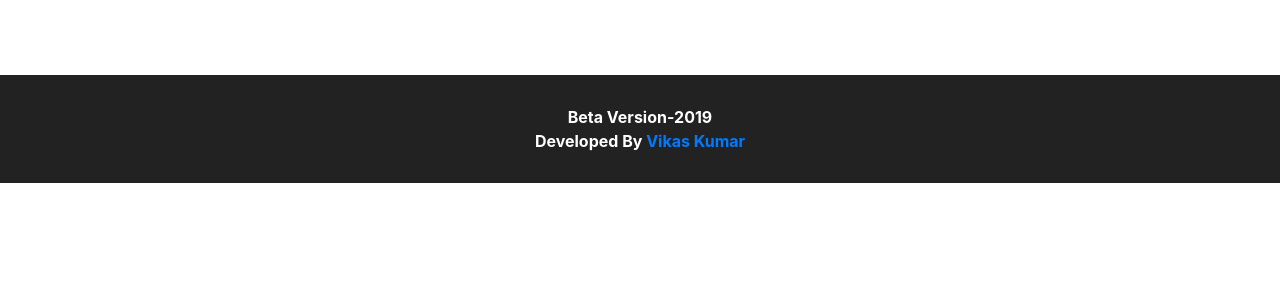
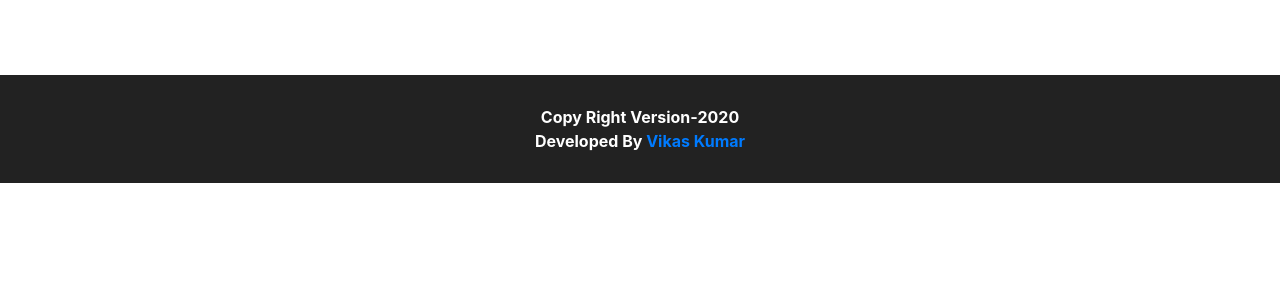
Before and after one commit to vikas84ml/web_car, a Flask app: page / in a window 1280 px wide. Shown: the part 493-800 px from the top of the page. Run offline with Flask 2, Linux system fonts and the light colour scheme; some libraries are stand-ins or nearby versions.

Commit message:
Update import.html

```diff
--- a/templates/import.html
+++ b/templates/import.html
@@ -4,7 +4,7 @@
     <meta charset="UTF-8">
     <meta name="viewport" content="width=device-width, initial-scale=1.0">
     <meta http-equiv="X-UA-Compatible" content="ie=edge">
-    <title>The VK AI</title>
+    <title>Vikas Kumar</title>
     <link href="https://cdn.bootcss.com/bootstrap/4.0.0/css/bootstrap.min.css" rel="stylesheet">
     <script src="https://cdn.bootcss.com/popper.js/1.12.9/umd/popper.min.js"></script>
     <script src="https://cdn.bootcss.com/jquery/3.3.1/jquery.min.js"></script>
@@ -27,7 +27,7 @@
 <footer>
     <div class="foot">
 
-    <b>Beta Version-2019</b><br>
+    <b>Copy Right Version-2020</b><br>
     <b>Developed By <a href="https://github.com/vikas84ml/my_projects">Vikas Kumar</a></b>
 
     </div>
```
